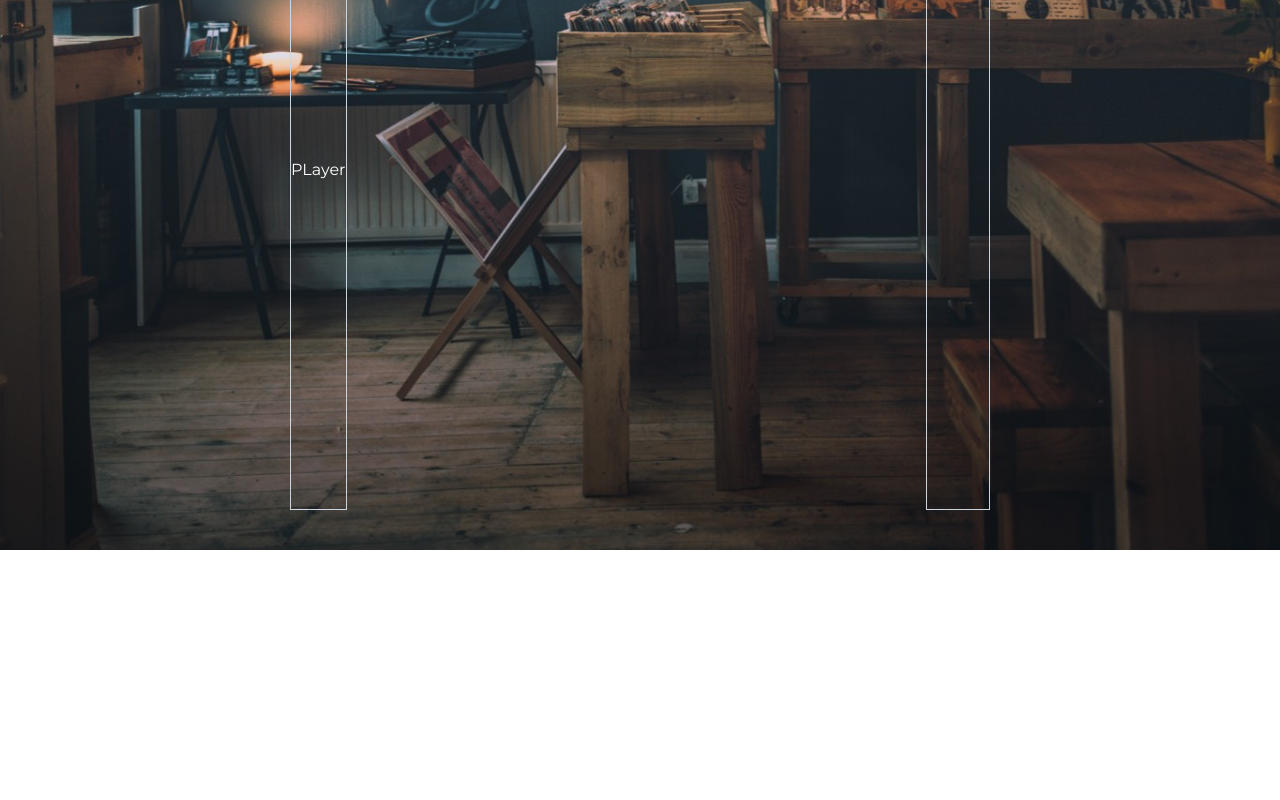
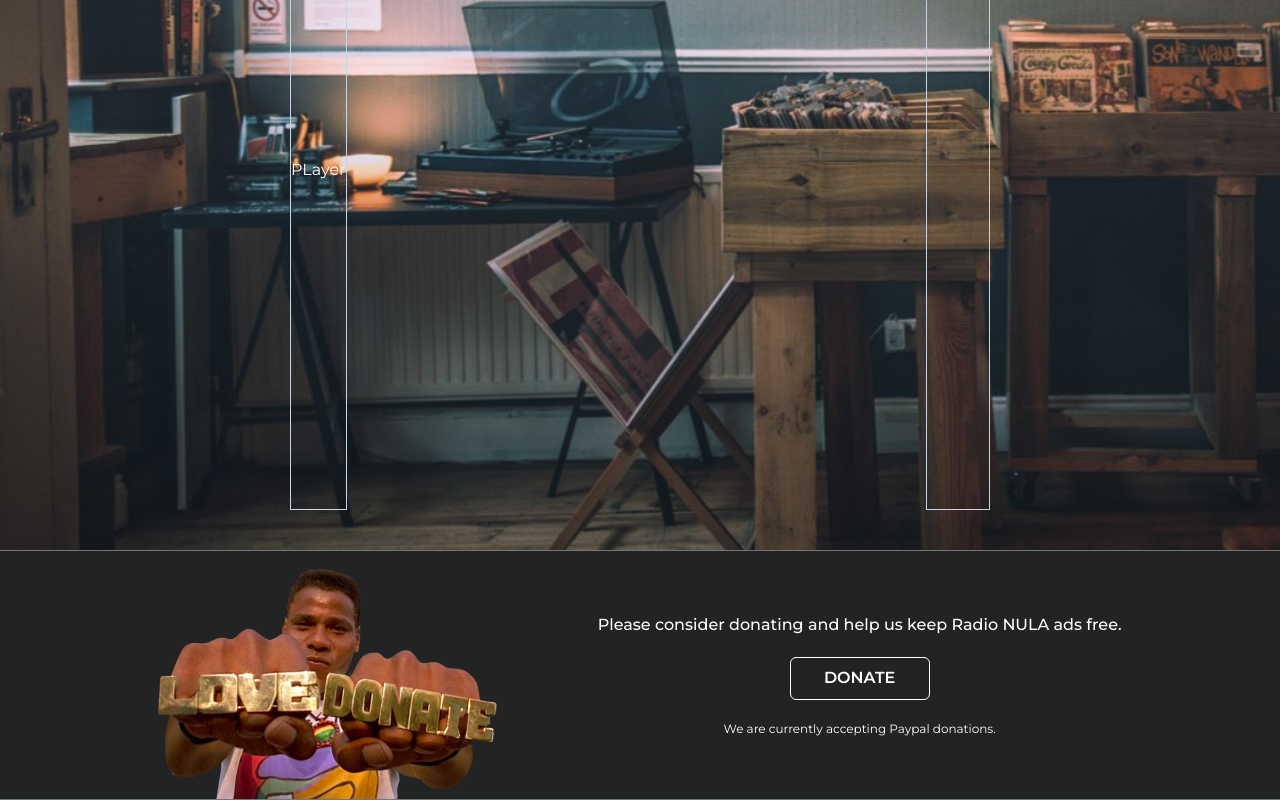
Before and after one commit to srdjan-gr/nula-clone, a React (Vite) app: page / in a window 1280 px wide. Shown: the part 294-1094 px from the top of the page. Before the commit the page ends 844 px from the top, so only its background shows below. Built offline with nearby package versions, Linux system fonts and the light colour scheme.

Commit message:
Donate section add

```diff
--- /dev/null
+++ b/src/Components/Donate.jsx
@@ -0,0 +1,29 @@
+import { Box, Button, Flex, Image, Text, VStack } from '@chakra-ui/react'
+import React from 'react'
+
+const Donate = () => {
+  return (
+    <Box as='section' h='250px' bg='#222325' borderY='1px' borderColor='#717673' >
+        <Flex h='100%' alignItems='flex-end' justifyContent='center' gap='100px'>
+            <Image
+                src='../public/img/donate.png' alt='donate image'
+                h='230px'
+            />
+
+
+            <Flex h='100%' alignItems='center' justifyContent='center' direction='column' gap={5}>
+                <Text as='h2' fontWeight='500'>Please consider donating and help us keep Radio NULA ads free.</Text>
+
+                <Button  width='140px' height='43px' colorScheme='white' variant='outline'
+                    _hover={{borderColor: 'gray.700'}}
+                >DONATE</Button>
+
+                <Text as='h2' fontSize='xs'>We are currently accepting Paypal donations.</Text>
+            </Flex>
+
+        </Flex>
+    </Box>
+  )
+}
+
+export default Donate
--- a/src/Layouts/MainLayout.jsx
+++ b/src/Layouts/MainLayout.jsx
@@ -1,6 +1,7 @@
 import React from 'react'
 import { Outlet, useLocation } from 'react-router-dom'
 import Navbar from '../Components/Navbar'
+import Donate from '../Components/Donate'
 import { Box } from '@chakra-ui/react'
 
 const MainLayout = () => {
@@ -15,6 +16,7 @@ const MainLayout = () => {
     >
         <Navbar/>
         <Outlet />
+        <Donate/>
     </Box>
   )
 }
```
Also changed, not shown: public/img/donate.png (added).
